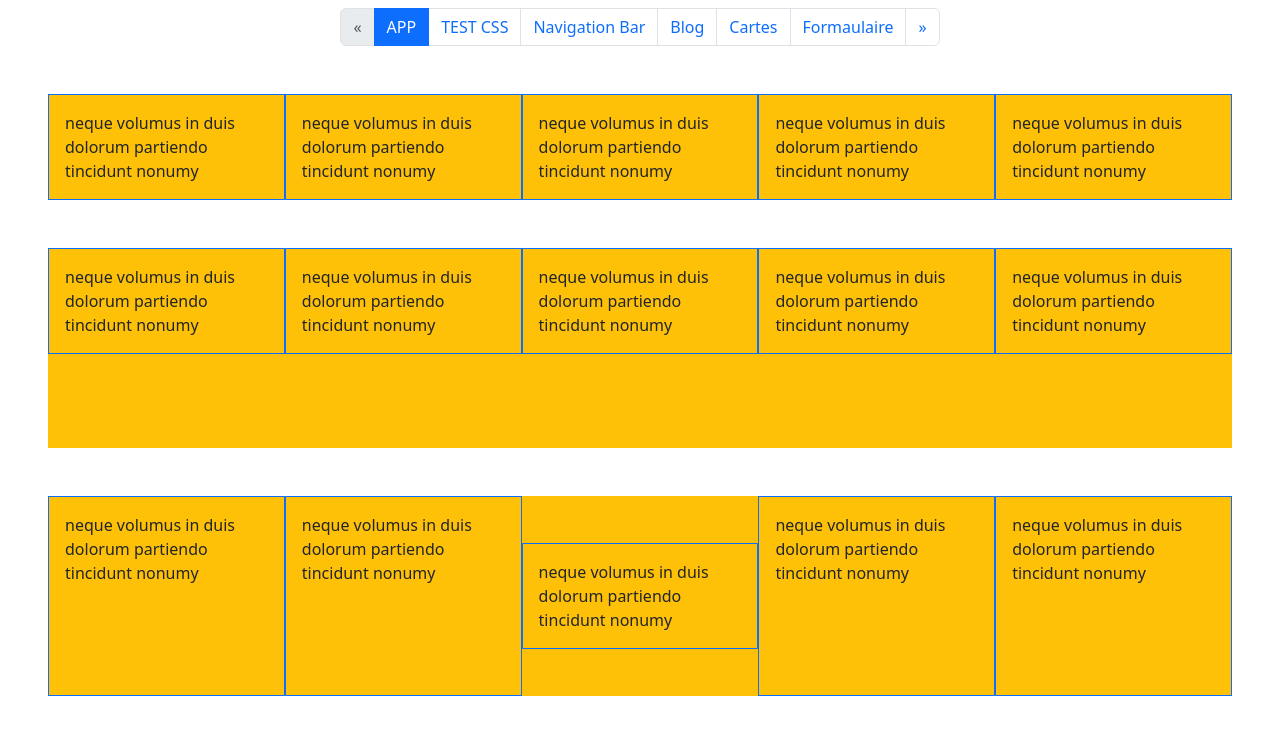
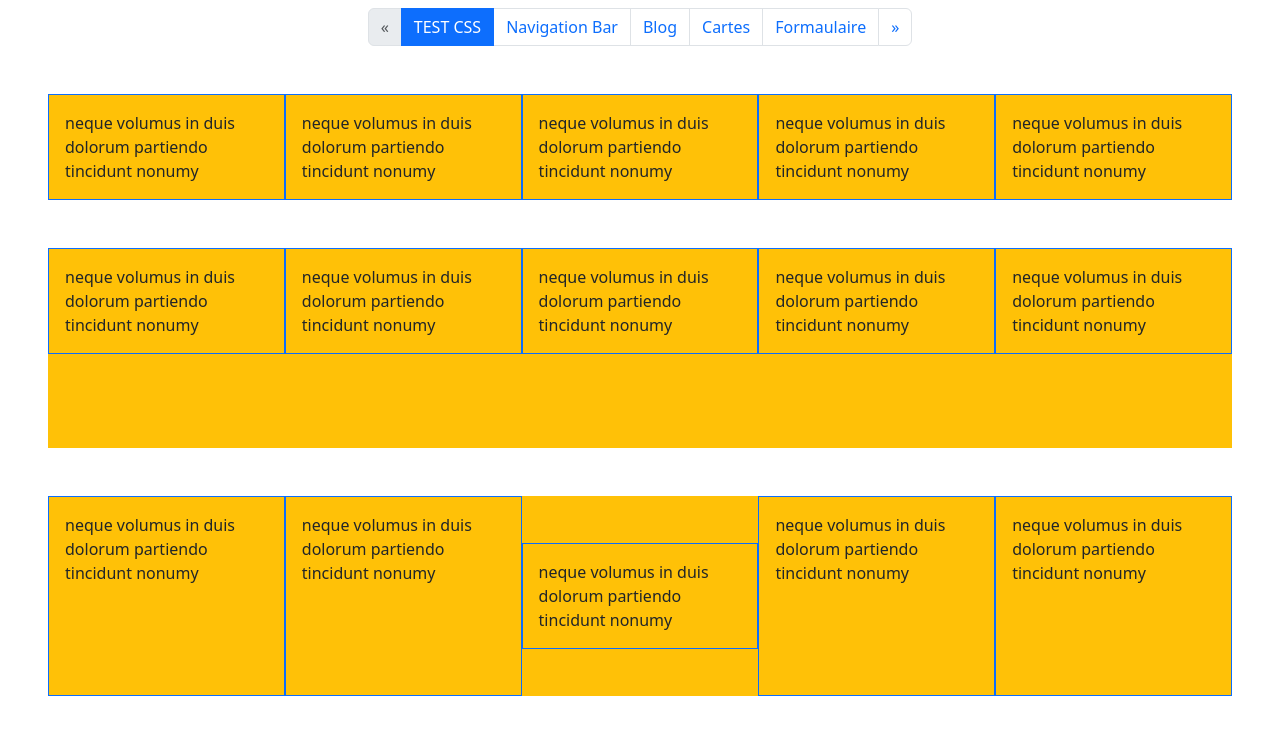
Before and after one commit to iyahiani/react, a React (Create React App) app: page /css in a window 1280 px wide. Shown: the top 734 px of the page. Built offline with nearby package versions, Linux system fonts and the light colour scheme.

Commit message:
formulaire

```diff
--- a/src/components/pagination.js
+++ b/src/components/pagination.js
@@ -1,15 +1,28 @@
+import {NavLink} from 'react-router-dom'
+
 const MyPagination = () => {
     return (
         <nav className="pt-2">
             <ul className="pagination justify-content-center">
                 <li className="page-item disabled"><a className="page-link" href="/">&laquo;</a></li>
-                <li className="page-item active"><a className="page-link" href="/">APP</a></li>
-                <li className="page-item"><a className="page-link" href="/css">TEST CSS </a></li>
-                <li className="page-item"><a className="page-link" href="/navbar">Navigation Bar </a></li>
-                <li className="page-item"><a className="page-link" href="/ariane">Blog </a></li>
-                <li className="page-item"><a className="page-link" href="/cards">Cartes </a></li>
-                <li className="page-item"><a className="page-link" href="/forms">Formaulaire </a></li>
-                <li className="page-item"><a className="page-link" href="/">&raquo;</a></li>
+                <li className="page-item"><NavLink to="/css"
+                                                   className={({isActive}) => (isActive ? 'page-link active' : 'page-link')}>TEST
+                    CSS </NavLink></li>
+                <li className="page-item"><NavLink to="/navbar"
+                                                   className={({isActive}) => (isActive ? 'page-link active' : 'page-link')}>Navigation
+                    Bar </NavLink></li>
+                <li className="page-item"><NavLink to="/ariane"
+                                                   className={({isActive}) => (isActive ? 'page-link active' : 'page-link')}>Blog </NavLink>
+                </li>
+                <li className="page-item"><NavLink to="/cards"
+                                                   className={({isActive}) => (isActive ? 'page-link active' : 'page-link')}>Cartes </NavLink>
+                </li>
+                <li className="page-item"><NavLink to="/forms"
+                                                   className={({isActive}) => (isActive ? 'page-link active' : 'page-link')}>Formaulaire </NavLink>
+                </li>
+                <li className="page-item"><NavLink to="/"
+                                                   className={({isActive}) => (isActive ? 'page-link active' : 'page-link')}>&raquo;</NavLink>
+                </li>
             </ul>
         </nav>
     )
--- a/src/components/testCss.js
+++ b/src/components/testCss.js
@@ -5,8 +5,10 @@ const TestCss = () => {
 
     return (
         <div>
-            <MyPagination></MyPagination>
-            <body>
+            <div>
+                <MyPagination></MyPagination>
+            </div>
+
             <section className="bg-warning m-5 d-flex flex-column flex-md-row-reverse">
                 <div className="border border-primary p-3">neque volumus in duis dolorum partiendo tincidunt nonumy
                 </div>
@@ -46,7 +48,7 @@ const TestCss = () => {
                 <div className="border border-primary p-3">neque volumus in duis dolorum partiendo tincidunt nonumy
                 </div>
             </section>
-            </body>
+
         </div>
     )
 }
--- a/src/index.js
+++ b/src/index.js
@@ -1,6 +1,5 @@
 import React from 'react';
 import './index.css';
-import App from './App';
 import ReactDOM from 'react-dom/client';
 import {BrowserRouter as Router, Route, Routes} from 'react-router-dom';
 import TestCss from "./components/testCss";
@@ -18,7 +17,7 @@ const root = ReactDOM.createRoot(document.getElementById('root'));
 root.render(
     <Router>
         <Routes>
-            <Route path="/" Component={App}>
+            <Route path="/" Component={MyCards}>
             </Route>
             <Route path="/css" Component={TestCss}>
             </Route>
```
